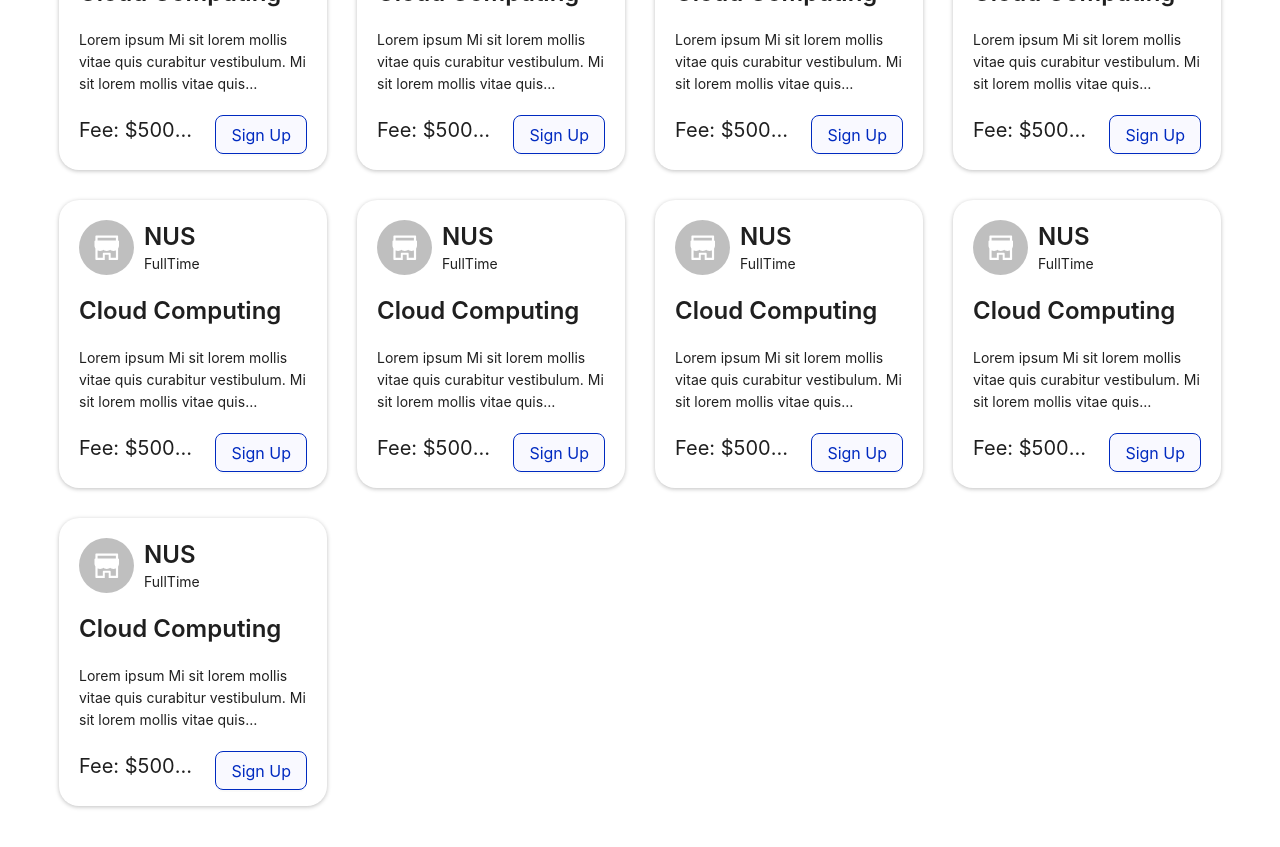
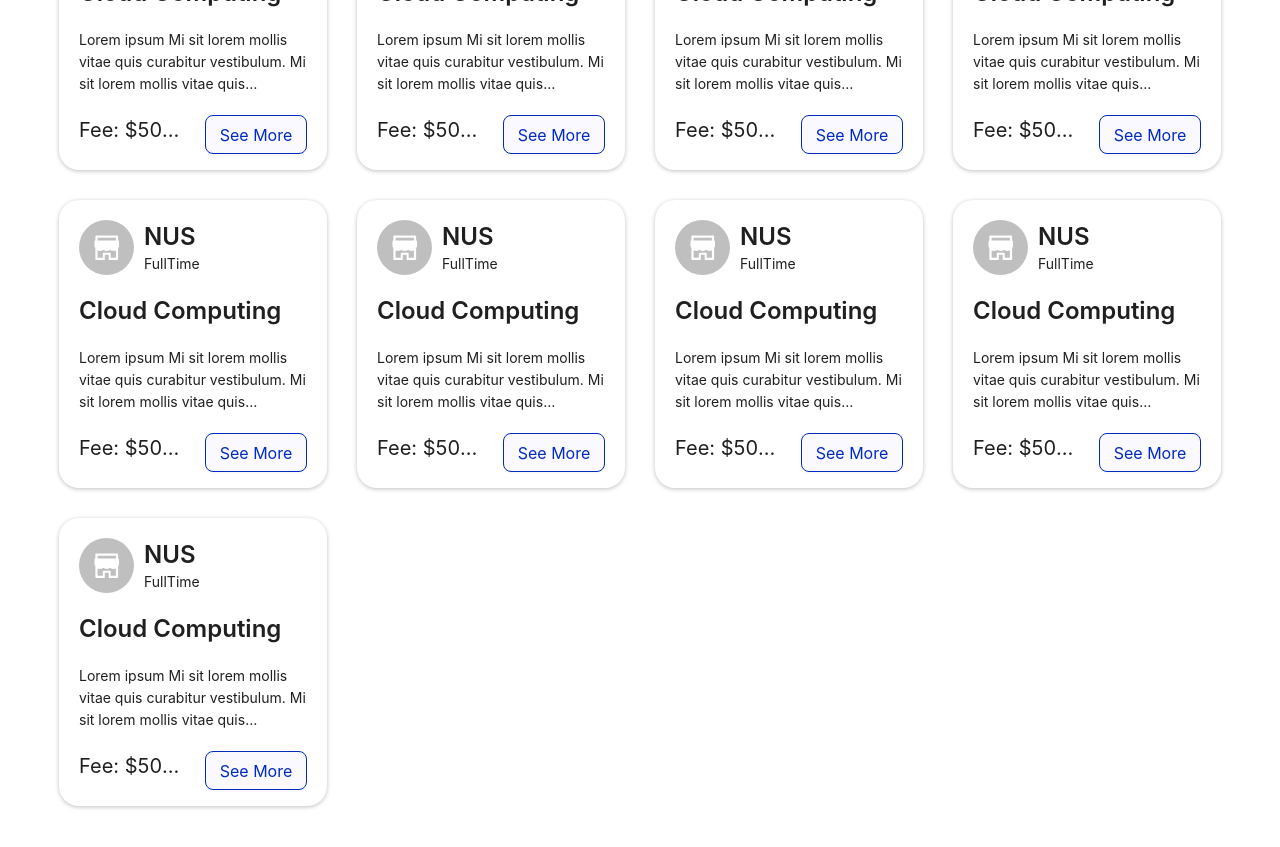
Before and after one commit to bryanliujh/cloud-computing, a Next.js app: page /homePage in a window 1280 px wide. Shown: the part 1040-1887 px from the top of the page. Built offline with nearby package versions, Linux system fonts and the light colour scheme.

Commit message:
minor change

```diff
--- a/src/pages/components/card.tsx
+++ b/src/pages/components/card.tsx
@@ -102,7 +102,7 @@ export const ProductCard = ({ showAds }: Props) => {
           >
             Fee: $50009999
           </Text>
-          <Button text="Sign Up" />
+          <Button text="See More" />
         </div>
       </Link>
     </div>
--- a/src/pages/components/headerAccount.tsx
+++ b/src/pages/components/headerAccount.tsx
@@ -4,7 +4,7 @@ import Image from "next/image";
 import Link from "next/link";
 import { useRouter } from "next/router";
 
-export default function Header() {
+export default function HeaderAccount() {
   const router = useRouter();
 
   return (
--- a/src/pages/recommendationPage/index.tsx
+++ b/src/pages/recommendationPage/index.tsx
@@ -1,7 +1,7 @@
 /* eslint-disable jsx-a11y/alt-text */
 import React, { useState } from "react";
 import { Image, Typography } from "antd";
-import Header from "../components/headerAccount";
+import HeaderAccount from "../components/headerAccount";
 import styles from "@/styles/Home.module.css";
 import { ProductCard } from "../components/card";
 
@@ -9,7 +9,7 @@ export default function RecommendationPage() {
   const { Title } = Typography;
   return (
     <>
-      <Header />
+      <HeaderAccount />
 
       <div className={styles.main}>
         <div style={{ margin: 50, display: "flex" }}>
```
